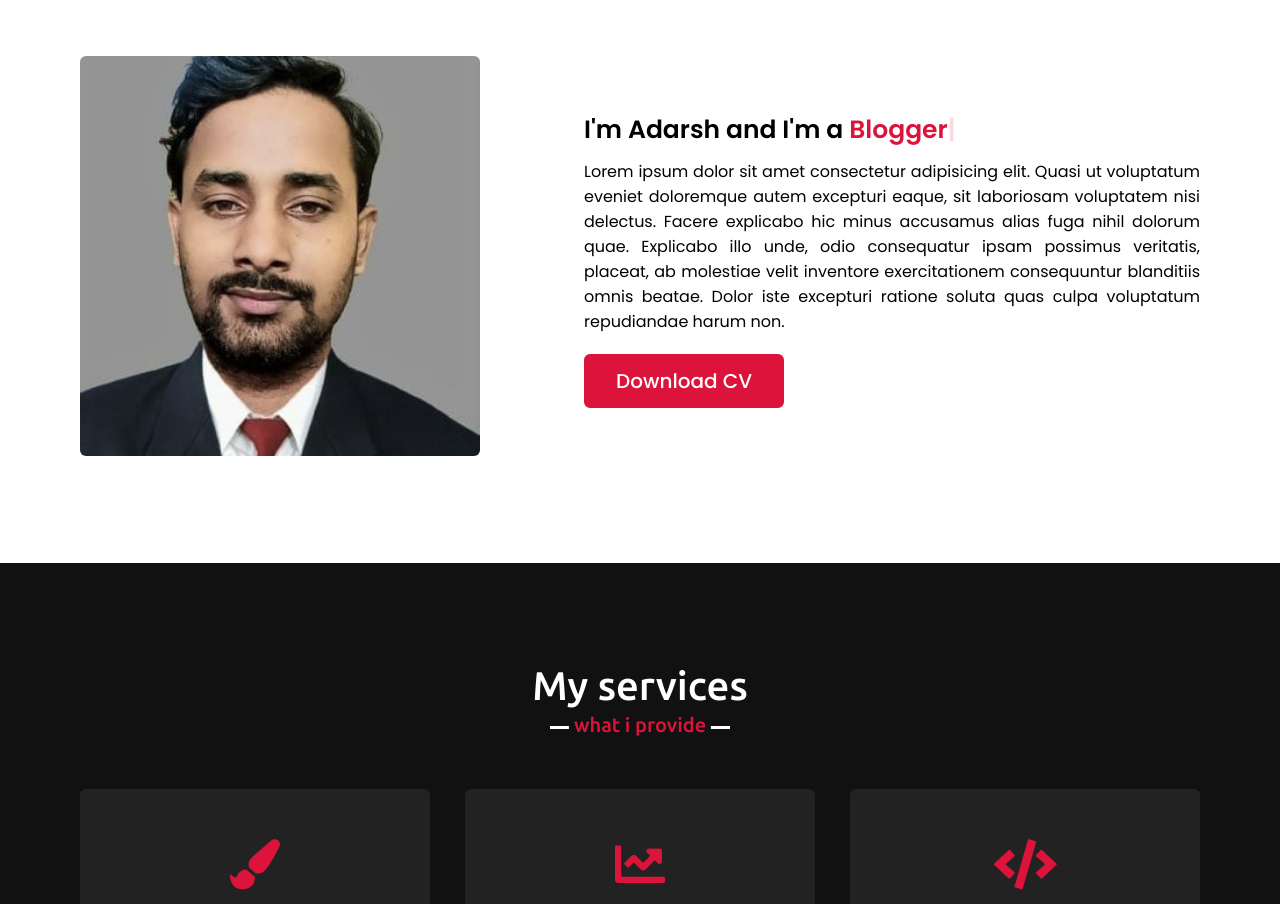
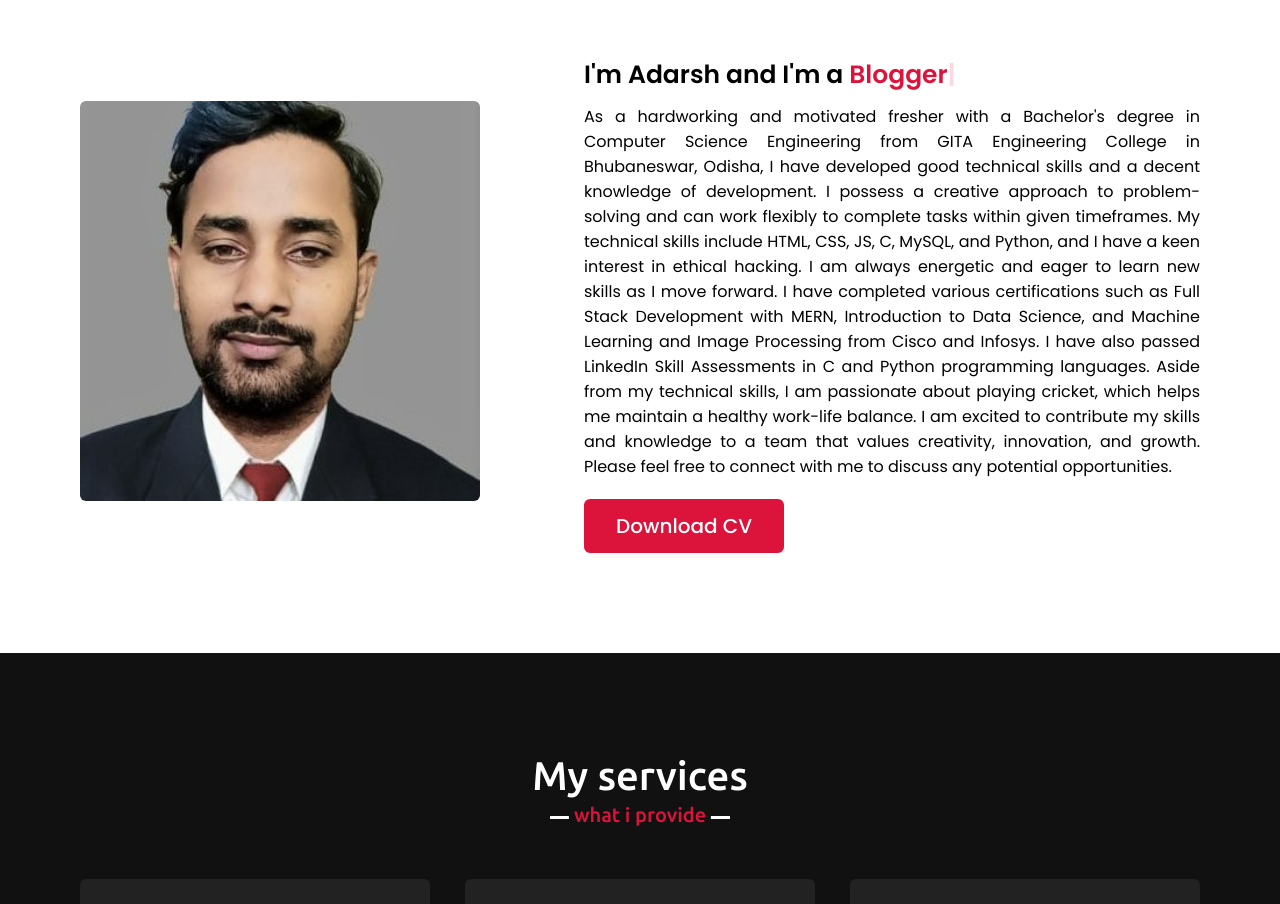
Before and after one commit to Adarshkashyap2002/adarsh_kashyap, a plain HTML site: page index.html in a window 1280 px wide. Shown: the part 970-1874 px from the top of the page. Drawn offline with nearby package versions, Linux system fonts and the light colour scheme.

Commit message:
Update index.html

```diff
--- a/index.html
+++ b/index.html
@@ -57,7 +57,11 @@
                 </div>
                 <div class="column right">
                     <div class="text">I'm Adarsh and I'm a <span class="typing-2"></span></div>
-                    <p>Lorem ipsum dolor sit amet consectetur adipisicing elit. Quasi ut voluptatum eveniet doloremque autem excepturi eaque, sit laboriosam voluptatem nisi delectus. Facere explicabo hic minus accusamus alias fuga nihil dolorum quae. Explicabo illo unde, odio consequatur ipsam possimus veritatis, placeat, ab molestiae velit inventore exercitationem consequuntur blanditiis omnis beatae. Dolor iste excepturi ratione soluta quas culpa voluptatum repudiandae harum non.</p>
+                    <p>As a hardworking and motivated fresher with a Bachelor's degree in Computer Science Engineering from GITA Engineering College in Bhubaneswar, Odisha, I have developed good technical skills and a decent knowledge of development. I possess a creative approach to problem-solving and can work flexibly to complete tasks within given timeframes. My technical skills include HTML, CSS, JS, C, MySQL, and Python, and I have a keen interest in ethical hacking.
+
+I am always energetic and eager to learn new skills as I move forward. I have completed various certifications such as Full Stack Development with MERN, Introduction to Data Science, and Machine Learning and Image Processing from Cisco and Infosys. I have also passed LinkedIn Skill Assessments in C and Python programming languages.
+
+Aside from my technical skills, I am passionate about playing cricket, which helps me maintain a healthy work-life balance. I am excited to contribute my skills and knowledge to a team that values creativity, innovation, and growth. Please feel free to connect with me to discuss any potential opportunities.</p>
                     <a href="ADARSHK.pdf">Download CV</a>
                 </div>
             </div>
```
